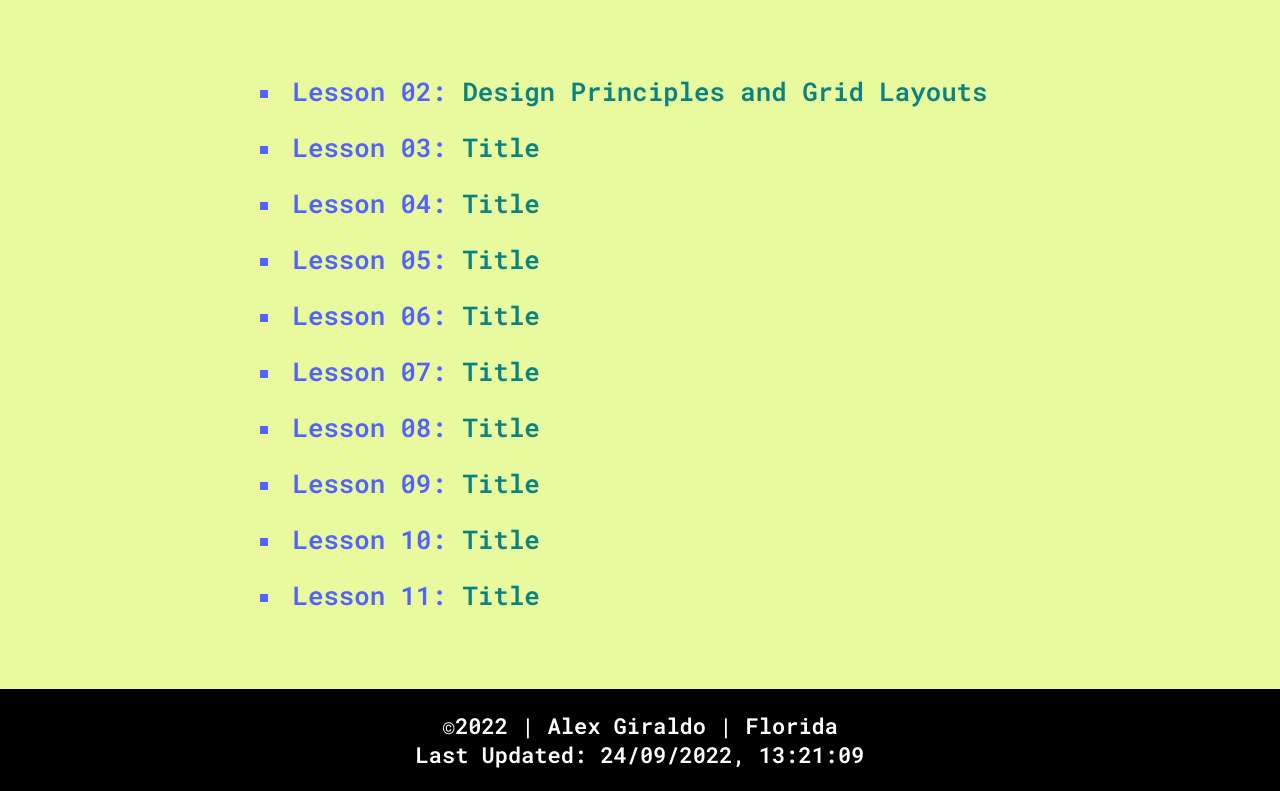
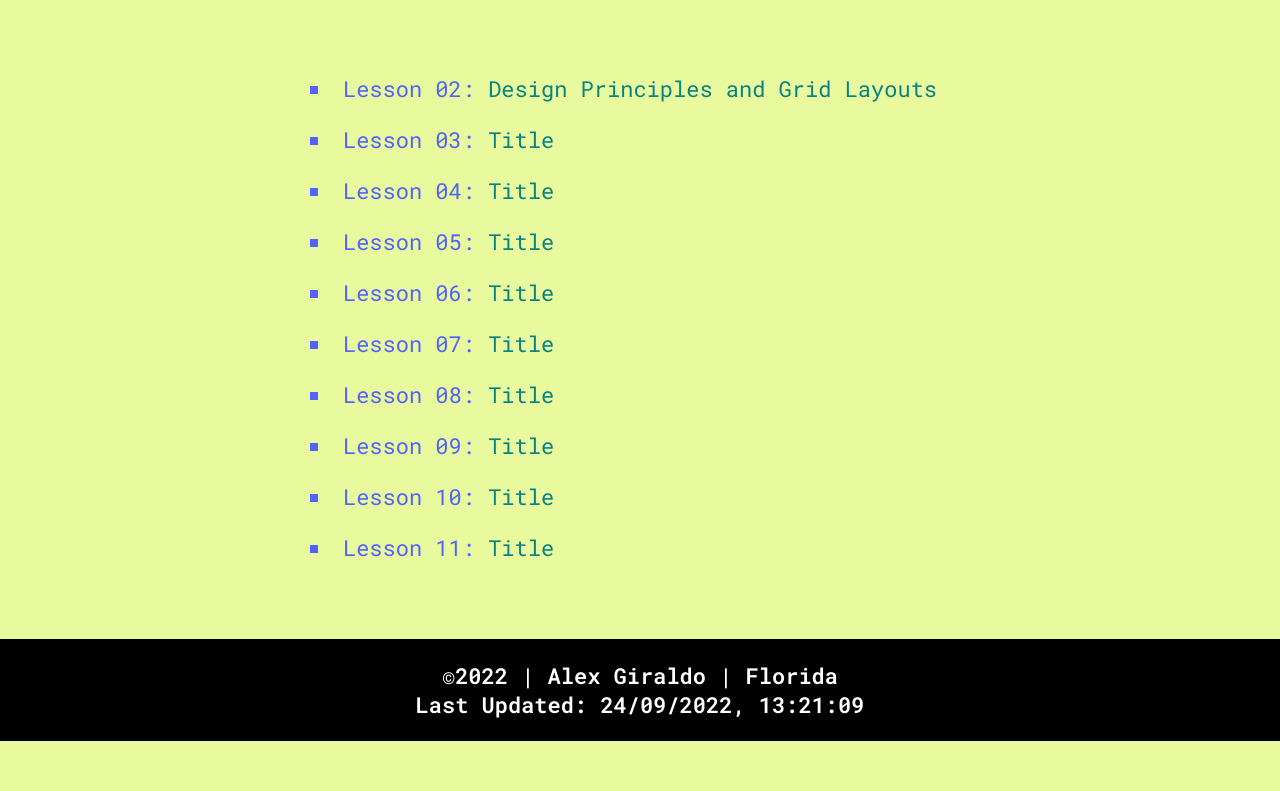
Before and after one commit to acconnitt/wdd230, a plain HTML site: page index.html in a window 1280 px wide. Shown: the part 481-1272 px from the top of the page. After the commit the page ends 1222 px from the top, so only its background shows below. Drawn offline with Linux system fonts and the light colour scheme; a web font is replaced by a local one.

Commit message:
delete h3 from li

```diff
--- a/index.html
+++ b/index.html
@@ -40,36 +40,16 @@
 
         <div class="lesson-container">
             <ul>
-                <li>
-                    <h3> Lesson 02: <a href="week2.html">Design Principles and Grid Layouts</a></h3>
-                </li>
-                <li>
-                    <h3> Lesson 03: <a href="week3.html">Title</a></h3>
-                </li>
-                <li>
-                    <h3> Lesson 04: <a href="week4.html">Title</a></h3>
-                </li>
-                <li>
-                    <h3> Lesson 05: <a href="week5.html">Title</a></h3>
-                </li>
-                <li>
-                    <h3>Lesson 06: <a href="week6.html">Title</a></h3>
-                </li>
-                <li>
-                    <h3> Lesson 07: <a href="week7.html">Title</a></h3>
-                </li>
-                <li>
-                    <h3> Lesson 08: <a href="week8.html">Title</a></h3>
-                </li>
-                <li>
-                    <h3> Lesson 09: <a href="week9.html">Title</a></h3>
-                </li>
-                <li>
-                    <h3> Lesson 10: <a href="week10.html">Title</a></h3>
-                </li>
-                <li>
-                    <h3> Lesson 11: <a href="week11.html">Title</a></h3>
-                </li>
+                <li> Lesson 02: <a href="week2.html">Design Principles and Grid Layouts</a></li>
+                <li> Lesson 03: <a href="week3.html">Title</a></li>
+                <li> Lesson 04: <a href="week4.html">Title</a></li>
+                <li> Lesson 05: <a href="week5.html">Title</a></li>
+                <li> Lesson 06: <a href="week6.html">Title</a></li>
+                <li> Lesson 07: <a href="week7.html">Title</a></li>
+                <li> Lesson 08: <a href="week8.html">Title</a></li>
+                <li> Lesson 09: <a href="week9.html">Title</a></li>
+                <li> Lesson 10: <a href="week10.html">Title</a></li>
+                <li> Lesson 11: <a href="week11.html">Title</a></li>
             </ul>
         </div>
     </main>
```
